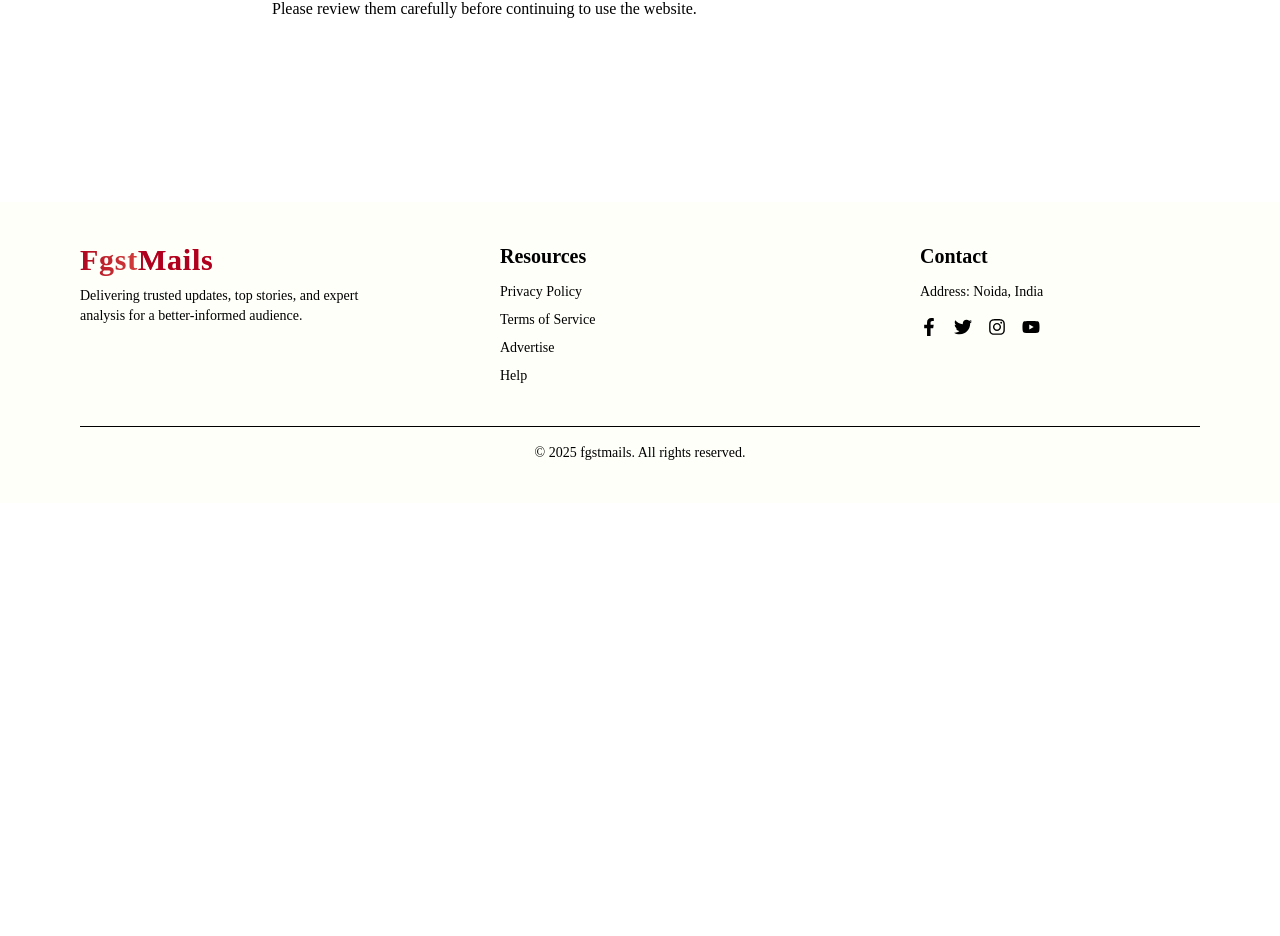
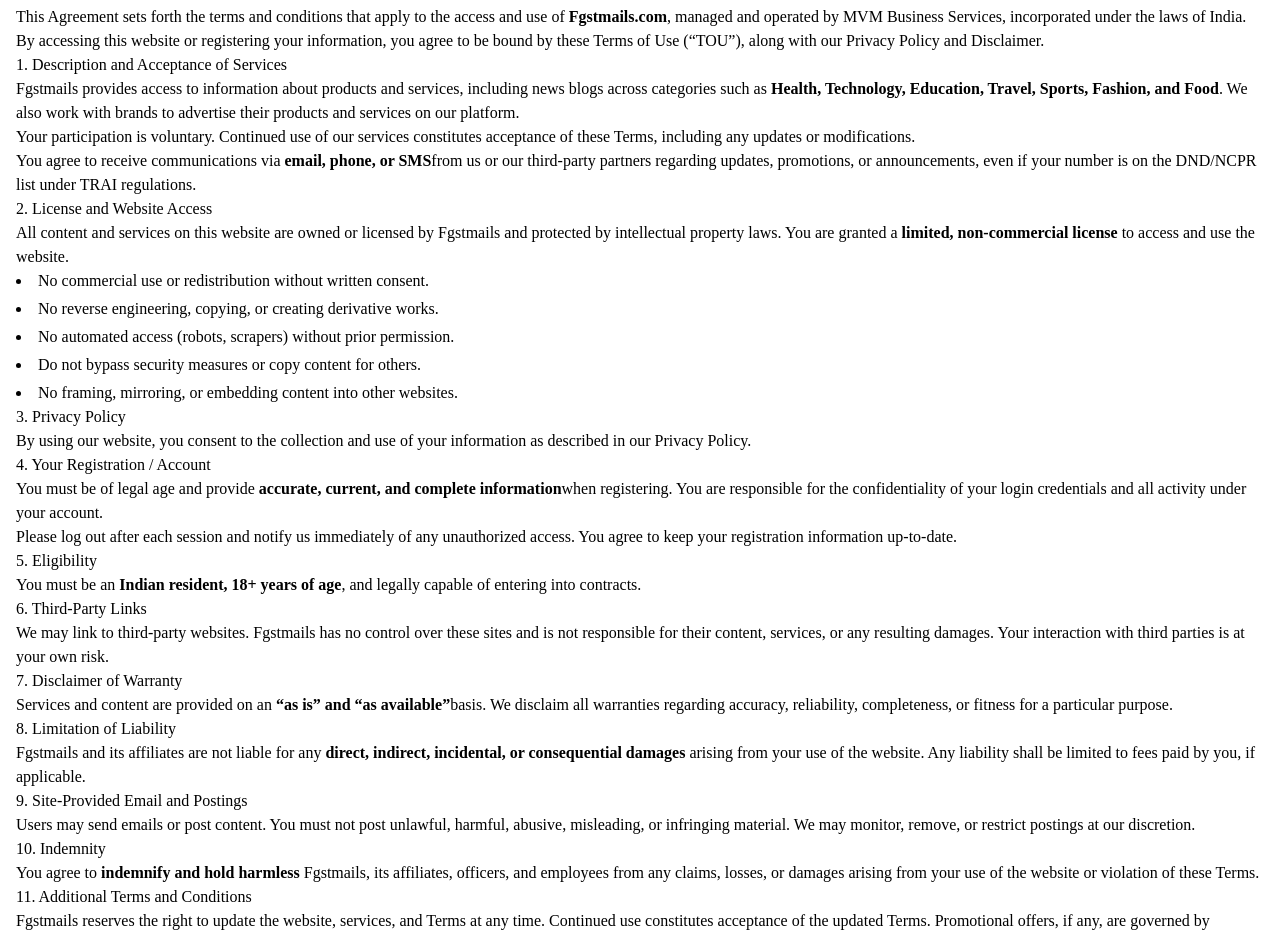
Before and after one commit to MVMGITHB/Fgstmails, a Next.js app: page /terms-of-service in a window 1280 px wide. Shown: the part 297-1233 px from the top of the page. Before the commit the page ends 800 px from the top, so only its background shows below. Built offline with nearby package versions, Linux system fonts and the light colour scheme.

Commit message:
Updates on page

```diff
--- a/src/app/terms-of-service/page.jsx
+++ b/src/app/terms-of-service/page.jsx
@@ -1,6 +1,9 @@
+// app/terms-of-service/page.tsx
+
 export const metadata = {
   title: "Terms of Service | Fgstmails",
-  description: "Review the terms and conditions of using Fgstmails. Understand your rights and responsibilities as a user.",
+  description:
+    "Review the terms and conditions of using Fgstmails. Understand your rights and responsibilities as a user.",
   alternates: {
     canonical: "https://fgstmails.com/terms-of-service",
   },
@@ -8,10 +11,135 @@
 
 export default function TermsPage() {
   return (
-    <main className="max-w-3xl mx-auto px-4 py-8">
-      <h1 className="text-3xl font-bold mb-4">Terms of Service</h1>
-      <p className="mb-4">These Terms govern your use of Fgstmails. By accessing or using our site, you agree to abide by them.</p>
-      <p className="mb-2">Please review them carefully before continuing to use the website.</p>
+    <main className="max-w-7xl mx-auto px-4 py-12 prose prose-lg prose-headings:font-semibold prose-headings:text-gray-900 prose-a:text-blue-600 prose-a:underline">
+      <h1 className="text-6xl font-bold mb-6">Terms of Service</h1>
+
+      <p>
+        This Agreement sets forth the terms and conditions that apply to the
+        access and use of <strong>Fgstmails.com</strong>, managed and operated
+        by MVM Business Services, incorporated under the laws of India. By
+        accessing this website or registering your information, you agree to be
+        bound by these Terms of Use (“TOU”), along with our Privacy Policy and
+        Disclaimer.
+      </p>
+
+      <h2>1. Description and Acceptance of Services</h2>
+      <p>
+        Fgstmails provides access to information about products and services,
+        including news blogs across categories such as{" "}
+        <strong>
+          Health, Technology, Education, Travel, Sports, Fashion, and Food
+        </strong>
+        . We also work with brands to advertise their products and services on
+        our platform.
+      </p>
+      <p>
+        Your participation is voluntary. Continued use of our services
+        constitutes acceptance of these Terms, including any updates or
+        modifications.
+      </p>
+      <p>
+        You agree to receive communications via{" "}
+        <strong>email, phone, or SMS</strong>
+        from us or our third-party partners regarding updates, promotions, or
+        announcements, even if your number is on the DND/NCPR list under TRAI
+        regulations.
+      </p>
+
+      <h2>2. License and Website Access</h2>
+      <p>
+        All content and services on this website are owned or licensed by
+        Fgstmails and protected by intellectual property laws. You are granted a
+        <strong> limited, non-commercial license</strong> to access and use the
+        website.
+      </p>
+      <ul className="list-disc list-inside space-y-1">
+        <li>No commercial use or redistribution without written consent.</li>
+        <li>No reverse engineering, copying, or creating derivative works.</li>
+        <li>
+          No automated access (robots, scrapers) without prior permission.
+        </li>
+        <li>Do not bypass security measures or copy content for others.</li>
+        <li>
+          No framing, mirroring, or embedding content into other websites.
+        </li>
+      </ul>
+
+      <h2>3. Privacy Policy</h2>
+      <p>
+        By using our website, you consent to the collection and use of your
+        information as described in our{" "}
+        <a href="/privacy-policy">Privacy Policy</a>.
+      </p>
+
+      <h2>4. Your Registration / Account</h2>
+      <p>
+        You must be of legal age and provide{" "}
+        <strong>accurate, current, and complete information</strong>
+        when registering. You are responsible for the confidentiality of your
+        login credentials and all activity under your account.
+      </p>
+      <p>
+        Please log out after each session and notify us immediately of any
+        unauthorized access. You agree to keep your registration information
+        up-to-date.
+      </p>
+
+      <h2>5. Eligibility</h2>
+      <p>
+        You must be an <strong>Indian resident, 18+ years of age</strong>, and
+        legally capable of entering into contracts.
+      </p>
+
+      <h2>6. Third-Party Links</h2>
+      <p>
+        We may link to third-party websites. Fgstmails has no control over these
+        sites and is not responsible for their content, services, or any
+        resulting damages. Your interaction with third parties is at your own
+        risk.
+      </p>
+
+      <h2>7. Disclaimer of Warranty</h2>
+      <p>
+        Services and content are provided on an{" "}
+        <strong>“as is” and “as available”</strong>
+        basis. We disclaim all warranties regarding accuracy, reliability,
+        completeness, or fitness for a particular purpose.
+      </p>
+
+      <h2>8. Limitation of Liability</h2>
+      <p>
+        Fgstmails and its affiliates are not liable for any{" "}
+        <strong>direct, indirect, incidental, or consequential damages</strong>{" "}
+        arising from your use of the website. Any liability shall be limited to
+        fees paid by you, if applicable.
+      </p>
+
+      <h2>9. Site-Provided Email and Postings</h2>
+      <p>
+        Users may send emails or post content. You must not post unlawful,
+        harmful, abusive, misleading, or infringing material. We may monitor,
+        remove, or restrict postings at our discretion.
+      </p>
+
+      <h2>10. Indemnity</h2>
+      <p>
+        You agree to <strong>indemnify and hold harmless</strong> Fgstmails, its
+        affiliates, officers, and employees from any claims, losses, or damages
+        arising from your use of the website or violation of these Terms.
+      </p>
+
+      <h2>11. Additional Terms and Conditions</h2>
+      <p>
+        Fgstmails reserves the right to update the website, services, and Terms
+        at any time. Continued use constitutes acceptance of the updated Terms.
+        Promotional offers, if any, are governed by additional terms which will
+        prevail in case of conflict.
+      </p>
+
+      <p className="mt-8 text-gray-600">
+        <strong>Last updated:</strong> September 2025
+      </p>
     </main>
   );
 }
```
